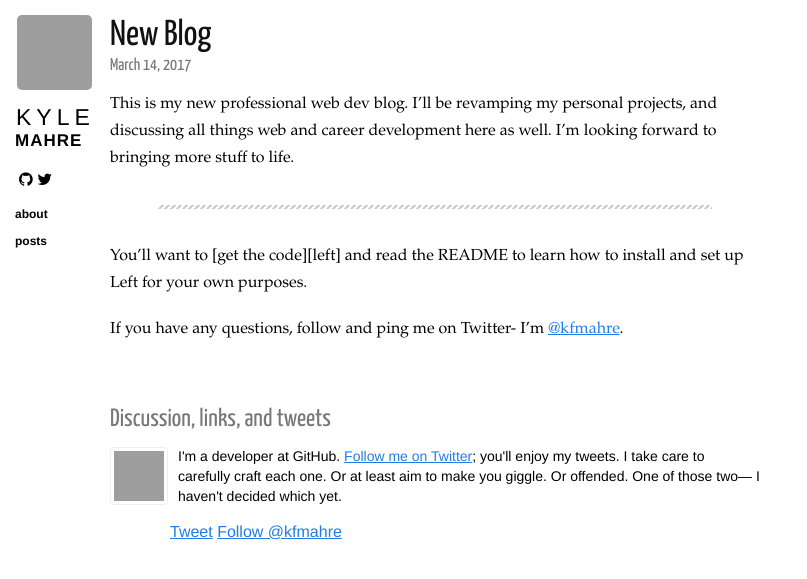
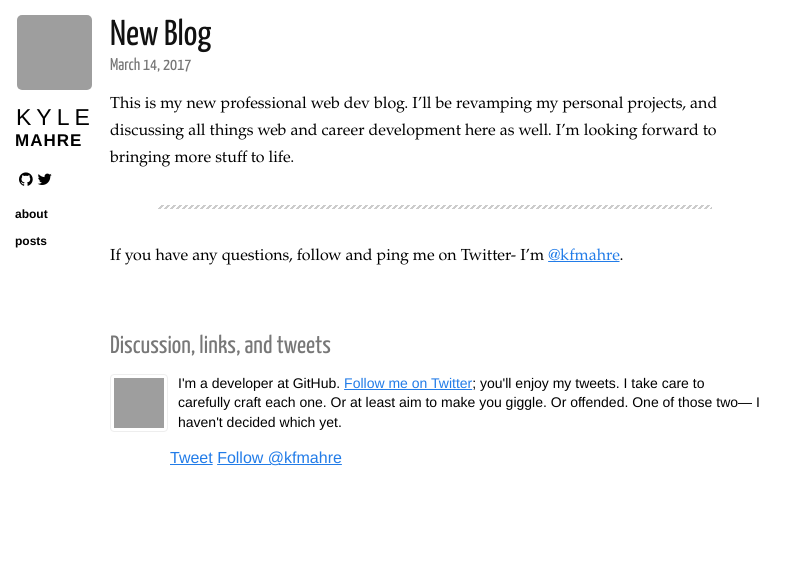
Before and after one commit to kfmahre/kfmahre.github.io, a Jekyll site: the page built from _posts/2017-03-14-left.markdown, in a window 1280 px wide, cut to the strip 0-579 px from the top of the page. Shown: the whole strip, without its empty margins (0-807 px from the left). Built offline with Jekyll 4.4.1, drawn with Linux system fonts in a browser that asks for light colours; nearby versions of some CDN libraries; comment, search, counter and statistics services are not loaded; grey boxes are pictures that could not be loaded.

Commit message:
fix: changed my first blog post a little

```diff
--- a/_posts/2017-03-14-left.markdown
+++ b/_posts/2017-03-14-left.markdown
@@ -8,9 +8,6 @@ This is my new professional web dev blog. I'll be revamping my personal projects
 
 ---
 
-You'll want to [get the code][left] and read the README to learn how to
-install and set up Left for your own purposes.
-
 If you have any questions, follow and ping me on Twitter- I'm
 [@kfmahre][twitter].
 
```
